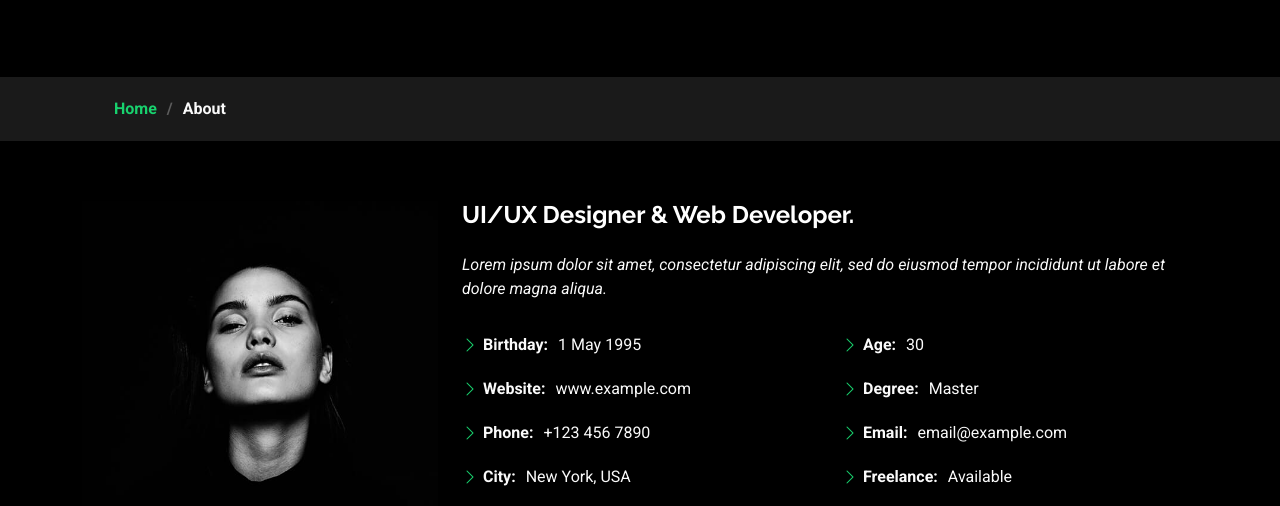
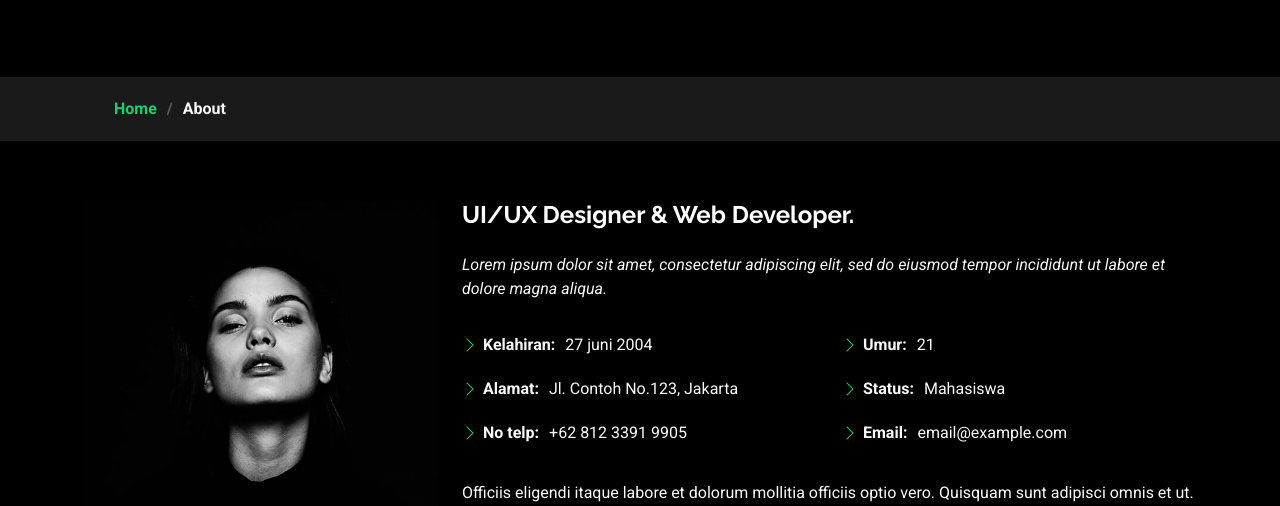
Before and after one commit to dery-vortigern/dery-portfolio, a plain HTML site: page about.html in a window 1280 px wide. Shown: the part 290-796 px from the top of the page. Drawn offline with Linux system fonts and the light colour scheme.

Commit message:
"pengenalan saya"

```diff
--- a/about.html
+++ b/about.html
@@ -121,18 +121,16 @@
             <div class="row">
               <div class="col-lg-6">
                 <ul>
-                  <li><i class="bi bi-chevron-right"></i> <strong>Birthday:</strong> <span>1 May 1995</span></li>
-                  <li><i class="bi bi-chevron-right"></i> <strong>Website:</strong> <span>www.example.com</span></li>
-                  <li><i class="bi bi-chevron-right"></i> <strong>Phone:</strong> <span>+123 456 7890</span></li>
-                  <li><i class="bi bi-chevron-right"></i> <strong>City:</strong> <span>New York, USA</span></li>
+                  <li><i class="bi bi-chevron-right"></i> <strong>Kelahiran:</strong> <span>27 juni 2004</span></li>
+                  <li><i class="bi bi-chevron-right"></i> <strong>Alamat:</strong> <span>Jl. Contoh No.123, Jakarta</span></li>
+                  <li><i class="bi bi-chevron-right"></i> <strong>No telp:</strong> <span>+62 812 3391 9905</span></li>
                 </ul>
               </div>
               <div class="col-lg-6">
                 <ul>
-                  <li><i class="bi bi-chevron-right"></i> <strong>Age:</strong> <span>30</span></li>
-                  <li><i class="bi bi-chevron-right"></i> <strong>Degree:</strong> <span>Master</span></li>
+                  <li><i class="bi bi-chevron-right"></i> <strong>Umur:</strong> <span>21</span></li>
+                  <li><i class="bi bi-chevron-right"></i> <strong>Status:</strong> <span>Mahasiswa</span></li>
                   <li><i class="bi bi-chevron-right"></i> <strong>Email:</strong> <span>email@example.com</span></li>
-                  <li><i class="bi bi-chevron-right"></i> <strong>Freelance:</strong> <span>Available</span></li>
                 </ul>
               </div>
             </div>
```
